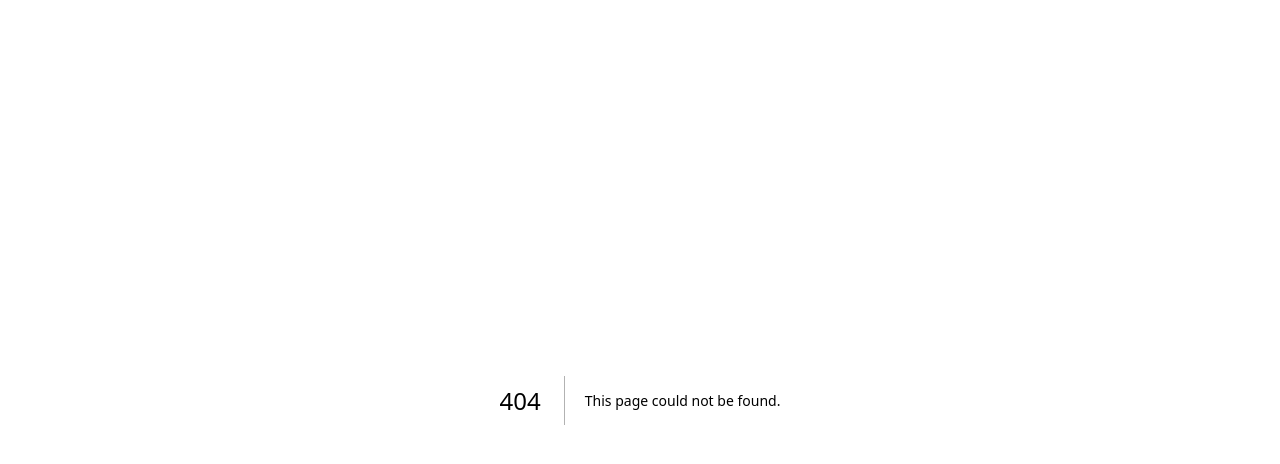
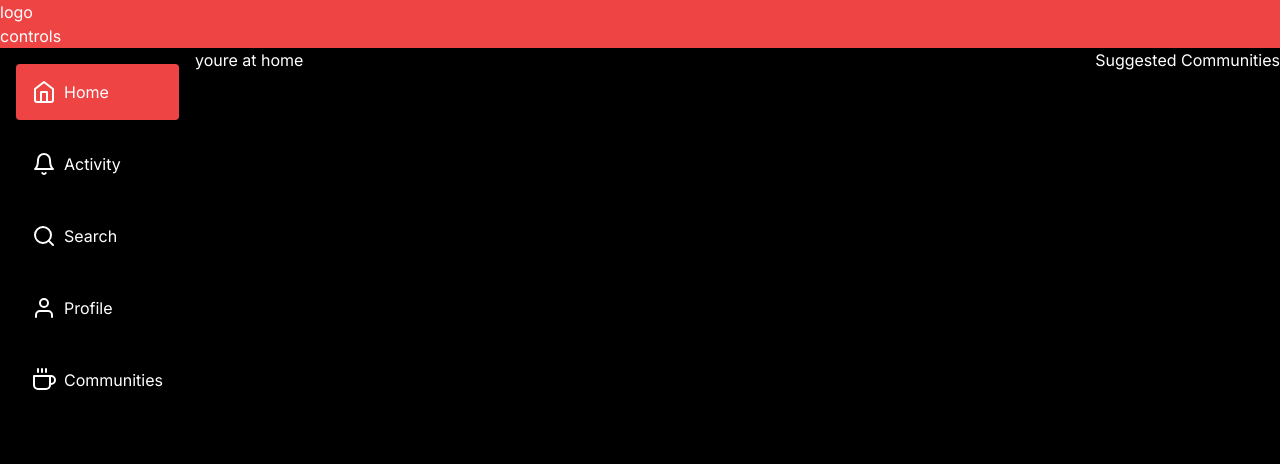
Before and after one commit to elleromero/quill, a Next.js app: page /home in a window 1280 px wide. Before the commit this address had no page. Shown: the top 464 px of the page. Built offline with nearby package versions, Linux system fonts and the light colour scheme.

Commit message:
added more pages

```diff
--- /dev/null
+++ b/app/(auth)/sign-in/[[...sign-in]]/page.tsx
@@ -0,0 +1,5 @@
+import { SignIn } from "@clerk/nextjs";
+
+export default function Page() {
+  return <SignIn />;
+}
--- /dev/null
+++ b/app/(auth)/sign-up/[[...sign-up]]/page.tsx
@@ -0,0 +1,5 @@
+import { SignUp } from "@clerk/nextjs";
+
+export default function Page() {
+  return <SignUp />;
+}
--- /dev/null
+++ b/app/(root)/activity/page.tsx
@@ -0,0 +1,7 @@
+export default function Page() {
+  return (
+    <section>
+      <h1>this is activity</h1>
+    </section>
+  );
+}
--- /dev/null
+++ b/app/(root)/communities/page.tsx
@@ -0,0 +1,7 @@
+export default function Page() {
+  return (
+    <section>
+      <p>this is community</p>
+    </section>
+  );
+}
--- /dev/null
+++ b/app/(root)/home/page.tsx
@@ -0,0 +1,3 @@
+export default function Page() {
+  return <section>youre at home</section>;
+}
--- /dev/null
+++ b/app/(root)/layout.tsx
@@ -0,0 +1,24 @@
+import Bottombar from "@/components/shared/Bottombar";
+import Headerbar from "@/components/shared/Headerbar";
+import Leftsidebar from "@/components/shared/Leftsidebar";
+import Rightsidebar from "@/components/shared/Rightsidebar";
+
+export default function RootLayout({
+  children,
+}: {
+  children: React.ReactNode;
+}) {
+  return (
+    <main className="flex flex-col h-screen bg-black text-white">
+      <Headerbar />
+
+      <div className="main-container flex flex-1">
+        <Leftsidebar />
+        <div className="content flex-1">{children}</div>
+        <Rightsidebar />
+      </div>
+
+      <Bottombar />
+    </main>
+  );
+}
--- /dev/null
+++ b/app/(root)/profile/page.tsx
@@ -0,0 +1,3 @@
+export default function Page() {
+  return <section>youre at profile</section>;
+}
--- /dev/null
+++ b/app/(root)/search/page.tsx
@@ -0,0 +1,3 @@
+export default function Page() {
+  return <section>youre at search</section>;
+}
--- a/app/layout.tsx
+++ b/app/layout.tsx
@@ -1,22 +1,25 @@
-import type { Metadata } from 'next'
-import { Inter } from 'next/font/google'
-import './globals.css'
+import type { Metadata } from "next";
+import { Inter } from "next/font/google";
+import "./globals.css";
+import { ClerkProvider } from "@clerk/nextjs";
 
-const inter = Inter({ subsets: ['latin'] })
+const inter = Inter({ subsets: ["latin"] });
 
 export const metadata: Metadata = {
-  title: 'Create Next App',
-  description: 'Generated by create next app',
-}
+  title: "Create Next App",
+  description: "Generated by create next app",
+};
 
 export default function RootLayout({
   children,
 }: {
-  children: React.ReactNode
+  children: React.ReactNode;
 }) {
   return (
-    <html lang="en">
-      <body className={inter.className}>{children}</body>
-    </html>
-  )
+    <ClerkProvider>
+      <html lang="en">
+        <body className={inter.className}>{children}</body>
+      </html>
+    </ClerkProvider>
+  );
 }
--- /dev/null
+++ b/components/shared/Bottombar.tsx
@@ -0,0 +1,23 @@
+import navs from "@/lib/navs";
+import Link from "next/link";
+
+export default function Bottombar() {
+  return (
+    <footer className="bg-green-500 flex md:hidden">
+      {navs.map((nav, index) => {
+        return (
+          <Link
+            href={nav.href}
+            key={index}
+            className="flex flex-col items-center flex-1 p-2 hover:bg-slate-800"
+          >
+            <nav.icon className="mr-2" />
+            <span>
+              {nav.text.length > 8 ? nav.text.slice(0, 8) + "..." : nav.text}
+            </span>
+          </Link>
+        );
+      })}
+    </footer>
+  );
+}
--- /dev/null
+++ b/components/shared/Headerbar.tsx
@@ -0,0 +1,8 @@
+export default function Headerbar() {
+  return (
+    <header className="bg-red-500">
+      <span>logo</span>
+      <nav>controls</nav>
+    </header>
+  );
+}
--- /dev/null
+++ b/components/shared/Rightsidebar.tsx
@@ -0,0 +1,9 @@
+export default function Rightsidebar() {
+  return (
+    <aside className="sm:block hidden">
+      <section>
+        <h1>Suggested Communities</h1>
+      </section>
+    </aside>
+  );
+}
```
